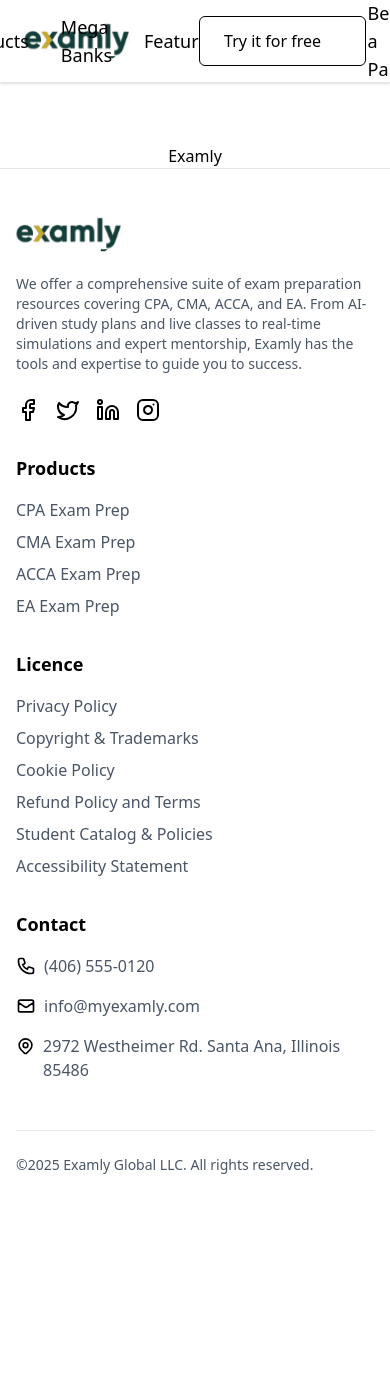
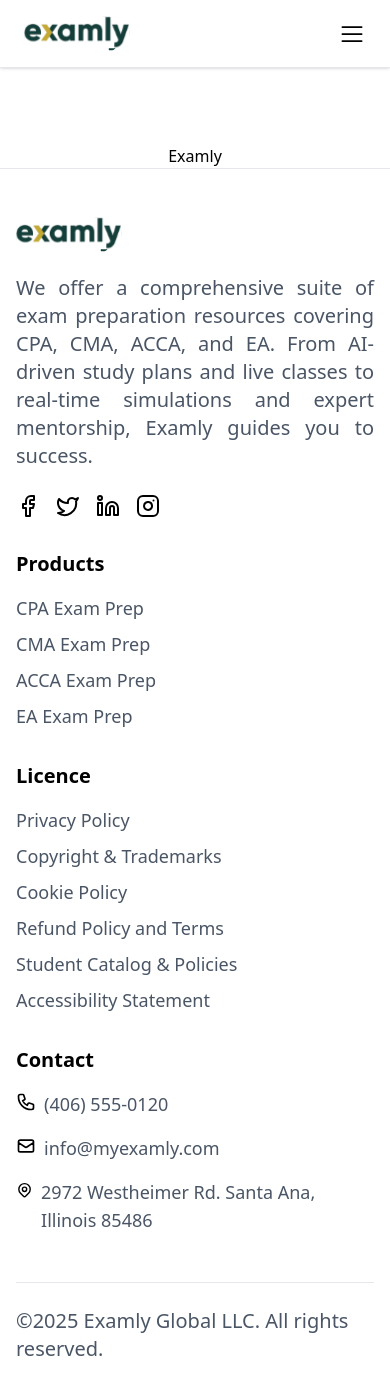
Before and after one commit to examlyone/examly-landing-web, a Next.js app: page / in a window 390 px wide. Shown: the top 1394 px of the page. Before the commit the page ends 1223 px from the top, so only its background shows below. Built offline with nearby package versions, Linux system fonts and the light colour scheme.

Commit message:
Header responsive

```diff
--- a/src/components/Footer.tsx
+++ b/src/components/Footer.tsx
@@ -3,104 +3,86 @@
 import Link from 'next/link';
 import Image from 'next/image';
 
+import { socialLinks, products, policies, contact } from '@/data/footerData';
+
+
 export default function Footer() {
   return (
     <footer className="w-full py-12 px-4 bg-white border-t border-gray-200">
       <div className="container mx-auto">
-        {/* Main Footer Content */}
         <div className="grid grid-cols-1 md:grid-cols-4 gap-8">
-          {/* Logo and Description */}
-          <div className="col-span-1 md:col-span-1">
+          <div>
             <Link href="/" className="inline-block mb-4">
               <Image src="/logo.svg" alt="examly" width={106} height={37} />
             </Link>
-            <p className="text-sm text-gray-600 mb-6">
-              We offer a comprehensive suite of exam preparation resources covering CPA, CMA,
-              ACCA, and EA. From AI-driven study plans and live classes to real-time simulations
-              and expert mentorship, Examly has the tools and expertise to guide you to success.
+            <p className="text-xl text-justify text-gray-600 mb-6">
+              We offer a comprehensive suite of exam preparation resources covering CPA, CMA, ACCA, and EA.
+              From AI-driven study plans and live classes to real-time simulations and expert mentorship, Examly guides you to success.
             </p>
             <div className="flex space-x-4 mt-4">
-              <Link href="#" aria-label="Facebook">
-                <svg xmlns="http://www.w3.org/2000/svg" width="24" height="24" viewBox="0 0 24 24" fill="none" stroke="currentColor" strokeWidth="2" strokeLinecap="round" strokeLinejoin="round" className="text-black hover:text-gray-600">
-                  <path d="M18 2h-3a5 5 0 0 0-5 5v3H7v4h3v8h4v-8h3l1-4h-4V7a1 1 0 0 1 1-1h3z"></path>
-                </svg>
-              </Link>
-              <Link href="#" aria-label="Twitter">
-                <svg xmlns="http://www.w3.org/2000/svg" width="24" height="24" viewBox="0 0 24 24" fill="none" stroke="currentColor" strokeWidth="2" strokeLinecap="round" strokeLinejoin="round" className="text-black hover:text-gray-600">
-                  <path d="M22 4s-.7 2.1-2 3.4c1.6 10-9.4 17.3-18 11.6 2.2.1 4.4-.6 6-2C3 15.5.5 9.6 3 5c2.2 2.6 5.6 4.1 9 4-.9-4.2 4-6.6 7-3.8 1.1 0 3-1.2 3-1.2z"></path>
-                </svg>
-              </Link>
-              <Link href="#" aria-label="LinkedIn">
-                <svg xmlns="http://www.w3.org/2000/svg" width="24" height="24" viewBox="0 0 24 24" fill="none" stroke="currentColor" strokeWidth="2" strokeLinecap="round" strokeLinejoin="round" className="text-black hover:text-gray-600">
-                  <path d="M16 8a6 6 0 0 1 6 6v7h-4v-7a2 2 0 0 0-2-2 2 2 0 0 0-2 2v7h-4v-7a6 6 0 0 1 6-6z"></path>
-                  <rect x="2" y="9" width="4" height="12"></rect>
-                  <circle cx="4" cy="4" r="2"></circle>
-                </svg>
-              </Link>
-              <Link href="#" aria-label="Instagram">
-                <svg xmlns="http://www.w3.org/2000/svg" width="24" height="24" viewBox="0 0 24 24" fill="none" stroke="currentColor" strokeWidth="2" strokeLinecap="round" strokeLinejoin="round" className="text-black hover:text-gray-600">
-                  <rect x="2" y="2" width="20" height="20" rx="5" ry="5"></rect>
-                  <path d="M16 11.37A4 4 0 1 1 12.63 8 4 4 0 0 1 16 11.37z"></path>
-                  <line x1="17.5" y1="6.5" x2="17.51" y2="6.5"></line>
-                </svg>
-              </Link>
+              {socialLinks.map(({ href, label, icon }) => (
+                <Link key={label} href={href} aria-label={label}>
+                  <svg
+                    xmlns="http://www.w3.org/2000/svg"
+                    width="24"
+                    height="24"
+                    viewBox="0 0 24 24"
+                    fill="none"
+                    stroke="currentColor"
+                    strokeWidth="2"
+                    strokeLinecap="round"
+                    strokeLinejoin="round"
+                    className="text-black hover:text-gray-600 hover:scale-110 transition-all duration-300 ease-in-out"
+                  >
+                    {icon}
+                  </svg>
+                </Link>
+              ))}
             </div>
           </div>
-
-          {/* Products Column */}
-          <div className="col-span-1">
-            <h3 className="font-semibold text-lg mb-4">Products</h3>
+          <div>
+            <h3 className="font-semibold text-xl mb-4">Products</h3>
             <ul className="space-y-2">
-              <li><Link href="/exam-prep/cpa-exam-prep" className="text-gray-600 hover:text-black">CPA Exam Prep</Link></li>
-              <li><Link href="/exam-prep/cma-exam-prep" className="text-gray-600 hover:text-black">CMA Exam Prep</Link></li>
-              <li><Link href="/exam-prep/acca-exam-prep" className="text-gray-600 hover:text-black">ACCA Exam Prep</Link></li>
-              <li><Link href="/exam-prep/ea-exam-prep" className="text-gray-600 hover:text-black">EA Exam Prep</Link></li>
+              {products.map(({ label, href }) => (
+                <li key={label}>
+                  <Link href={href} className="text-gray-600 hover:text-black text-lg">{label}</Link>
+                </li>
+              ))}
             </ul>
           </div>
-
-          {/* Licence Column */}
-          <div className="col-span-1">
-            <h3 className="font-semibold text-lg mb-4">Licence</h3>
+          <div>
+            <h3 className="font-semibold text-xl mb-4">Licence</h3>
             <ul className="space-y-2">
-              <li><Link href="/privacy" className="text-gray-600 hover:text-black">Privacy Policy</Link></li>
-              <li><Link href="/copyright" className="text-gray-600 hover:text-black">Copyright & Trademarks</Link></li>
-              <li><Link href="/cookie-policy" className="text-gray-600 hover:text-black">Cookie Policy</Link></li>
-              <li><Link href="/terms" className="text-gray-600 hover:text-black">Refund Policy and Terms</Link></li>
-              <li><Link href="#" className="text-gray-600 hover:text-black">Student Catalog & Policies</Link></li>
-              <li><Link href="#" className="text-gray-600 hover:text-black">Accessibility Statement</Link></li>
+              {policies.map(({ label, href }) => (
+                <li key={label}>
+                  <Link href={href} className="text-gray-600 hover:text-black text-lg">{label}</Link>
+                </li>
+              ))}
             </ul>
           </div>
-
-          {/* Contact Column */}
-          <div className="col-span-1">
-            <h3 className="font-semibold text-lg mb-4">Contact</h3>
+          <div>
+            <h3 className="font-semibold text-xl mb-4">Contact</h3>
             <ul className="space-y-4">
-              <li className="flex items-start">
-                <svg xmlns="http://www.w3.org/2000/svg" className="h-5 w-5 mr-2 mt-0.5 text-black" fill="none" viewBox="0 0 24 24" stroke="currentColor">
-                  <path strokeLinecap="round" strokeLinejoin="round" strokeWidth={2} d="M3 5a2 2 0 012-2h3.28a1 1 0 01.948.684l1.498 4.493a1 1 0 01-.502 1.21l-2.257 1.13a11.042 11.042 0 005.516 5.516l1.13-2.257a1 1 0 011.21-.502l4.493 1.498a1 1 0 01.684.949V19a2 2 0 01-2 2h-1C9.716 21 3 14.284 3 6V5z" />
-                </svg>
-                <span className="text-gray-600">(406) 555-0120</span>
-              </li>
-              <li className="flex items-start">
-                <svg xmlns="http://www.w3.org/2000/svg" className="h-5 w-5 mr-2 mt-0.5 text-black" fill="none" viewBox="0 0 24 24" stroke="currentColor">
-                  <path strokeLinecap="round" strokeLinejoin="round" strokeWidth={2} d="M3 8l7.89 5.26a2 2 0 002.22 0L21 8M5 19h14a2 2 0 002-2V7a2 2 0 00-2-2H5a2 2 0 00-2 2v10a2 2 0 002 2z" />
-                </svg>
-                <span className="text-gray-600">info@myexamly.com</span>
-              </li>
-              <li className="flex items-start">
-                <svg xmlns="http://www.w3.org/2000/svg" className="h-5 w-5 mr-2 mt-0.5 text-black" fill="none" viewBox="0 0 24 24" stroke="currentColor">
-                  <path strokeLinecap="round" strokeLinejoin="round" strokeWidth={2} d="M17.657 16.657L13.414 20.9a1.998 1.998 0 01-2.827 0l-4.244-4.243a8 8 0 1111.314 0z" />
-                  <path strokeLinecap="round" strokeLinejoin="round" strokeWidth={2} d="M15 11a3 3 0 11-6 0 3 3 0 016 0z" />
-                </svg>
-                <span className="text-gray-600">2972 Westheimer Rd. Santa Ana, Illinois 85486</span>
-              </li>
+              {contact.map(({ text, icon }, i) => (
+                <li key={i} className="flex items-start">
+                  <svg
+                    xmlns="http://www.w3.org/2000/svg"
+                    className="h-5 w-5 mr-2 mt-0.5 text-black"
+                    viewBox="0 0 24 24"
+                    fill="none"
+                    stroke="currentColor"
+                    strokeWidth={2}
+                  >
+                    {icon}
+                  </svg>
+                  <span className="text-gray-600 text-lg">{text}</span>
+                </li>
+              ))}
             </ul>
           </div>
         </div>
-
-        {/* Copyright */}
         <div className="mt-12 pt-6 border-t border-gray-200">
-          <p className="text-sm text-gray-600">&copy;2025 Examly Global LLC. All rights reserved.</p>
+          <p className="text-xl text-gray-600">&copy;{new Date().getFullYear()} Examly Global LLC. All rights reserved.</p>
         </div>
       </div>
     </footer>
--- a/src/components/Header.tsx
+++ b/src/components/Header.tsx
@@ -1,30 +1,37 @@
 'use client';
 
+import { useState } from 'react';
 import Link from 'next/link';
 import Image from 'next/image';
 import { usePathname } from 'next/navigation';
 import { menuItems } from '@/data/menuData';
 import { Button } from './common/Button';
+import { List, X } from '@phosphor-icons/react';
 
 export default function Header() {
   const pathname = usePathname();
+  const [mobileOpen, setMobileOpen] = useState(false);
 
   const isActive = (href?: string) =>
     href && pathname === href ? 'text-blue-600 font-semibold' : 'text-black';
 
+  const toggleMobileMenu = () => setMobileOpen((prev) => !prev);
+
   return (
     <header className="w-full px-6 py-4 bg-white border-b border-gray-200 shadow-sm fixed top-0 z-50">
       <div className="relative flex items-center justify-between max-w-7xl mx-auto">
+        {/* Logo */}
         <Link href="/" className="flex items-center">
           <Image src="/logo.svg" alt="examly" width={106} height={37} />
         </Link>
 
-        <nav className="absolute left-1/2 -translate-x-1/2">
+        {/* Desktop Navigation */}
+        <nav className="hidden lg:flex absolute left-1/2 -translate-x-1/2">
           <ul className="flex items-center space-x-8">
             {menuItems.map((item) => (
               <li key={item.label} className="group relative">
                 {item.items ? (
-                  <div className="group"> {/* Added wrapper div */}
+                  <div className="group">
                     <span className="text-lg hover:text-gray-500 cursor-pointer">
                       {item.label}
                     </span>
@@ -53,12 +60,61 @@
           </ul>
         </nav>
 
-        <div>
+        {/* Try Button - Desktop */}
+        <div className="hidden lg:block">
           <Button variant="outline" href="/try-it-free" showArrow={false}>
             Try it for free
           </Button>
         </div>
+
+        {/* Mobile Menu Toggle */}
+        <button className="lg:hidden text-black" onClick={toggleMobileMenu}>
+          {mobileOpen ? <X size={28} /> : <List size={28} />}
+        </button>
       </div>
+
+      {/* Mobile Navigation */}
+      {mobileOpen && (
+        <div className="lg:hidden mt-4 px-6">
+          <ul className="space-y-4">
+            {menuItems.map((item) => (
+              <li key={item.label}>
+                {item.items ? (
+                  <div>
+                    <p className="font-semibold text-base">{item.label}</p>
+                    <ul className="ml-4 mt-2 space-y-2">
+                      {item.items.map((sub) => (
+                        <li key={sub.label}>
+                          <Link
+                            href={sub.href}
+                            className={`block text-gray-600 hover:text-black ${isActive(sub.href)}`}
+                            onClick={() => setMobileOpen(false)}
+                          >
+                            {sub.label}
+                          </Link>
+                        </li>
+                      ))}
+                    </ul>
+                  </div>
+                ) : (
+                  <Link
+                    href={item.href!}
+                    className={`block text-base ${isActive(item.href)} hover:text-black`}
+                    onClick={() => setMobileOpen(false)}
+                  >
+                    {item.label}
+                  </Link>
+                )}
+              </li>
+            ))}
+            <li>
+              <Button variant="outline" href="/try-it-free" showArrow={false}>
+                Try it for free
+              </Button>
+            </li>
+          </ul>
+        </div>
+      )}
     </header>
   );
 }
--- /dev/null
+++ b/src/data/footerData.tsx
@@ -0,0 +1,87 @@
+// components/footerData.ts
+export const socialLinks = [
+    {
+        href: '#',
+        label: 'Facebook',
+        icon: (
+            <path d="M18 2h-3a5 5 0 0 0-5 5v3H7v4h3v8h4v-8h3l1-4h-4V7a1 1 0 0 1 1-1h3z" />
+        ),
+    },
+    {
+        href: '#',
+        label: 'Twitter',
+        icon: (
+            <path d="M22 4s-.7 2.1-2 3.4c1.6 10-9.4 17.3-18 11.6 2.2.1 4.4-.6 6-2C3 15.5.5 9.6 3 5c2.2 2.6 5.6 4.1 9 4-.9-4.2 4-6.6 7-3.8 1.1 0 3-1.2 3-1.2z" />
+        ),
+    },
+    {
+        href: '#',
+        label: 'LinkedIn',
+        icon: (
+            <>
+                <path d="M16 8a6 6 0 0 1 6 6v7h-4v-7a2 2 0 0 0-2-2 2 2 0 0 0-2 2v7h-4v-7a6 6 0 0 1 6-6z" />
+                <rect x="2" y="9" width="4" height="12" />
+                <circle cx="4" cy="4" r="2" />
+            </>
+        ),
+    },
+    {
+        href: '#',
+        label: 'Instagram',
+        icon: (
+            <>
+                <rect x="2" y="2" width="20" height="20" rx="5" ry="5" />
+                <path d="M16 11.37A4 4 0 1 1 12.63 8 4 4 0 0 1 16 11.37z" />
+                <line x1="17.5" y1="6.5" x2="17.51" y2="6.5" />
+            </>
+        ),
+    },
+];
+
+export const products = [
+    { label: 'CPA Exam Prep', href: '/exam-prep/cpa-exam-prep' },
+    { label: 'CMA Exam Prep', href: '/exam-prep/cma-exam-prep' },
+    { label: 'ACCA Exam Prep', href: '/exam-prep/acca-exam-prep' },
+    { label: 'EA Exam Prep', href: '/exam-prep/ea-exam-prep' },
+];
+
+export const policies = [
+    { label: 'Privacy Policy', href: '/privacy' },
+    { label: 'Copyright & Trademarks', href: '/copyright' },
+    { label: 'Cookie Policy', href: '/cookie-policy' },
+    { label: 'Refund Policy and Terms', href: '/terms' },
+    { label: 'Student Catalog & Policies', href: '#' },
+    { label: 'Accessibility Statement', href: '#' },
+];
+
+export const contact = [
+    {
+        text: '(406) 555-0120',
+        icon: (
+            <path strokeLinecap="round" strokeLinejoin="round" strokeWidth={2}
+                d="M3 5a2 2 0 012-2h3.28a1 1 0 01.948.684l1.498 4.493a1 1 0 01-.502 1.21l-2.257 1.13a11.042 11.042 0 005.516 5.516l1.13-2.257a1 1 0 011.21-.502l4.493 1.498a1 1 0 01.684.949V19a2 2 0 01-2 2h-1C9.716 21 3 14.284 3 6V5z"
+            />
+        ),
+    },
+    {
+        text: 'info@myexamly.com',
+        icon: (
+            <path strokeLinecap="round" strokeLinejoin="round" strokeWidth={2}
+                d="M3 8l7.89 5.26a2 2 0 002.22 0L21 8M5 19h14a2 2 0 002-2V7a2 2 0 00-2-2H5a2 2 0 00-2 2v10a2 2 0 002 2z"
+            />
+        ),
+    },
+    {
+        text: '2972 Westheimer Rd. Santa Ana, Illinois 85486',
+        icon: (
+            <>
+                <path strokeLinecap="round" strokeLinejoin="round" strokeWidth={2}
+                    d="M17.657 16.657L13.414 20.9a1.998 1.998 0 01-2.827 0l-4.244-4.243a8 8 0 1111.314 0z"
+                />
+                <path strokeLinecap="round" strokeLinejoin="round" strokeWidth={2}
+                    d="M15 11a3 3 0 11-6 0 3 3 0 016 0z"
+                />
+            </>
+        ),
+    },
+];
```
